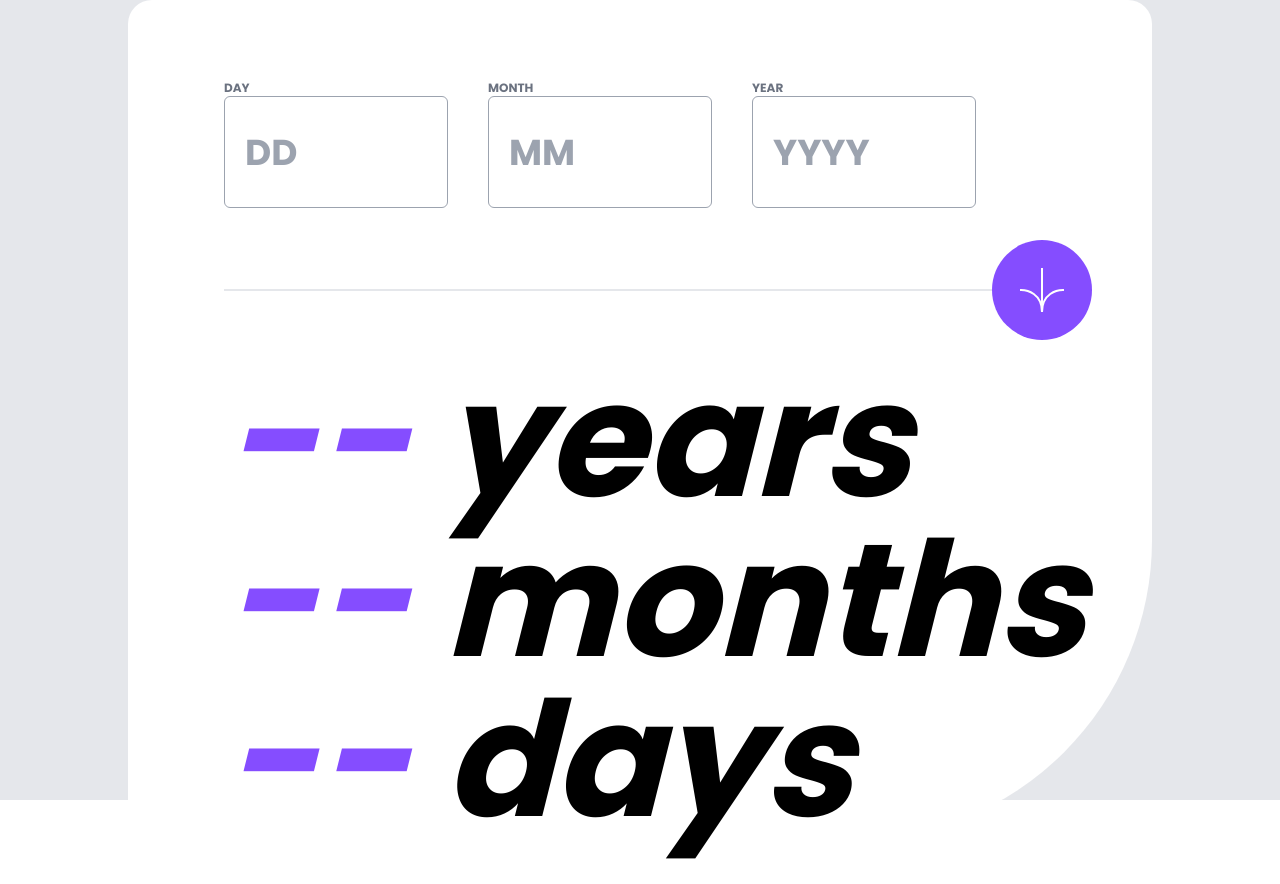
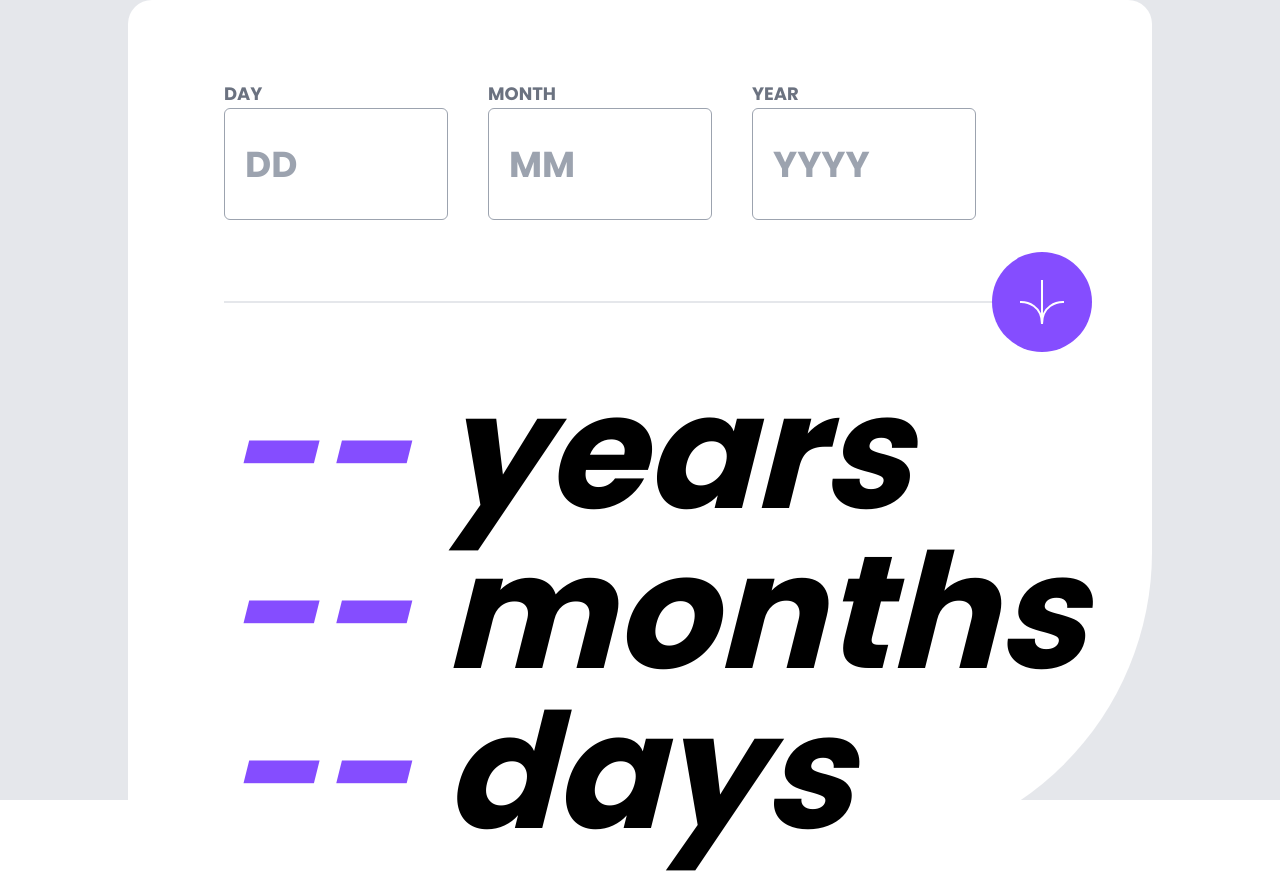
Before and after one commit to Lynxxu/frontend-mentor, a Next.js app: page /posts/Age-calculator/main in a window 1280 px wide. Built offline with nearby package versions, Linux system fonts and the light colour scheme.

Commit message:
update for the font

```diff
--- a/pages/posts/Age-calculator/main.jsx
+++ b/pages/posts/Age-calculator/main.jsx
@@ -128,7 +128,7 @@ export default function AgeCalculator() {
           <div className="max-w-[1340px] w-full h-[20%] max-h-[400px] flex sm:ml-10 lg:ml-24 mt-20 justify-center lg:justify-normal">
             <div className="flex items-center font-semibold sm:text-xl text-gray-500 ">
               <div className="flex flex-col">
-                <p className="sm:text-xs text-xs">DAY</p>
+                <p className="sm:text-lg text-xs">DAY</p>
                 <input
                   id="Day"
                   type="text"
@@ -157,7 +157,7 @@ export default function AgeCalculator() {
                 </div>
               </div>
               <div className="flex flex-col" id="Month">
-                <div className="sm:text-xs text-xs">MONTH</div>
+                <div className="sm:text-lg text-xs">MONTH</div>
                 <input
                   type="text"
                   className="border-gray-400 text-sm border rounded-md mr-10 md:h-20 md:w-36 xl:h-28 xl:w-56 sm:h-14 sm:w-24 w-12 h-6 font-bold sm:text-4xl text-black pl-1 sm:pl-5"
@@ -180,7 +180,7 @@ export default function AgeCalculator() {
                 </div>
               </div>
               <div className="flex flex-col" id="Year">
-                <div className="sm:text-xs text-xs">YEAR</div>
+                <div className="sm:text-lg text-xs">YEAR</div>
                 <input
                   type="text"
                   className="border-gray-400 border text-sm rounded-md mr-5 md:h-20 md:w-36 xl:h-28 xl:w-56  sm:h-14 sm:w-24 w-12 h-6 font-bold sm:text-4xl text-black pl-1 sm:pl-5"
```
